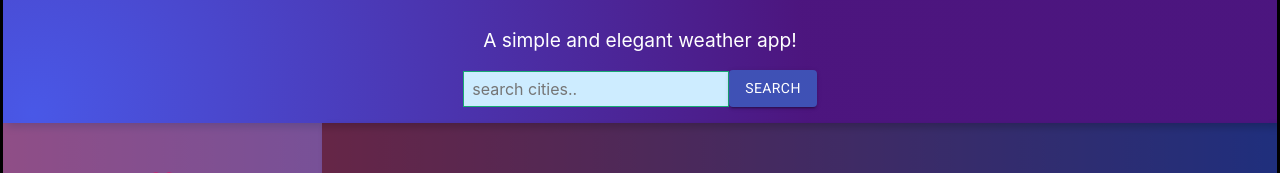
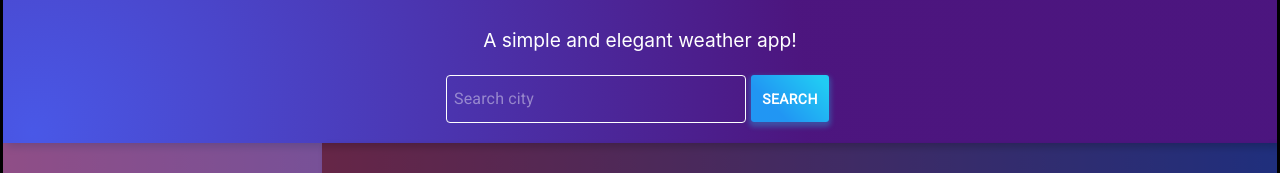
Before and after one commit to OmriGalShen/my-weather, a React (Create React App) app: page / in a window 1280 px wide. Shown: the part 223-396 px from the top of the page. Built offline with nearby package versions, Linux system fonts and the light colour scheme; no server answers.

Commit message:
added autocomplete to searchbox

```diff
--- a/src/components/content/weather/Weather.js
+++ b/src/components/content/weather/Weather.js
@@ -3,7 +3,12 @@ import "./Weather.css";
 import SearchBox from "./searcbox/SearchBox";
 import CardList from "./cardlist/CardList";
 import CityWeather from "./cityWeather/CityWeather";
-import { setCurrentWeather, setDailyWeather, setCityInfo } from "./utilityData";
+import {
+  setCurrentWeather,
+  setDailyWeather,
+  setCityInfo,
+  autoCompleteList
+} from "./utilityData";
 import { Grid } from "@material-ui/core";
 import Logo from "../../logo/Logo";
 import { Snackbar } from "@material-ui/core";
@@ -22,6 +27,7 @@ const Weather = props => {
   const [cityForecast, setcityForecast] = useState([]); // current city forecast data
   const [openToast, setOpenToast] = useState(false); // boolean of displaying toast message
   const [errorMessage, setErrorMessage] = useState(""); //toast messsage text
+  const [filteredCities, setFilteredCities] = useState([]);
 
   //update current and daily weather info
   const updateWeatherCallback = useCallback(() => {
@@ -73,6 +79,14 @@ const Weather = props => {
   //search field input changed
   const onSearchChange = event => {
     setSearchfield(event.target.value);
+    if (searchfield.length)
+      autoCompleteList(API_KEY, searchfield, handleSetFilteredCities);
+  };
+
+  //change filtered cities list
+  const handleSetFilteredCities = newFilteredCities => {
+    let filteredCitiesCopy = [...newFilteredCities];
+    setFilteredCities(filteredCitiesCopy);
   };
 
   return (
@@ -87,8 +101,11 @@ const Weather = props => {
           </Grid>
           <Grid item xs={12}>
             <SearchBox
+              API_KEY={API_KEY}
               handleSearchSubmit={handleSearchSubmit}
               searchChange={onSearchChange}
+              searchfield={searchfield}
+              filteredCities={filteredCities}
             />
           </Grid>
         </Grid>
--- a/src/components/content/weather/searcbox/SearchBox.js
+++ b/src/components/content/weather/searcbox/SearchBox.js
@@ -1,17 +1,65 @@
 import React from "react";
 import "./SearchBox.css";
 import { Button } from "@material-ui/core";
+import Autocomplete from "@material-ui/lab/Autocomplete";
+import TextField from "@material-ui/core/TextField";
+import { makeStyles } from "@material-ui/core/styles";
 
-const SearchBox = ({ searchChange, handleSearchSubmit }) => {
+const useStyles = makeStyles({
+  notchedOutline: {
+    borderWidth: "1px",
+    borderColor: "white"
+  },
+  input: {
+    height: "3em",
+    color: "white"
+  },
+  button: {
+    background: "linear-gradient(45deg, #2196F3 30%, #21CBF3 90%)",
+    border: 0,
+    borderRadius: 3,
+    boxShadow: "0 3px 5px 2px rgba(33, 203, 243, .3)",
+    color: "white",
+    fontWeight: "bold",
+    padding: "0.8em",
+    margin: 5
+  }
+});
+
+const SearchBox = props => {
+  const {
+    searchChange,
+    handleSearchSubmit,
+    searchfield,
+    filteredCities
+  } = props;
+  const classes = useStyles();
   return (
     <form className="searchbox" onSubmit={handleSearchSubmit}>
-      <input
-        className="ba b--green bg-lightest-blue"
-        type="search"
-        placeholder="search cities.."
-        onChange={searchChange}
+      <Autocomplete
+        clearOnEscape={true}
+        autoComplete={true}
+        options={filteredCities}
+        getOptionLabel={option => option.LocalizedName}
+        style={{ width: 300 }}
+        renderInput={params => (
+          <TextField
+            {...params}
+            placeholder="Search city"
+            fullWidth
+            variant="outlined"
+            value={searchfield}
+            onChange={searchChange}
+            InputProps={{
+              classes: {
+                notchedOutline: classes.notchedOutline,
+                input: classes.input
+              }
+            }}
+          />
+        )}
       />
-      <Button variant="contained" color="primary" type="submit" size="medium">
+      <Button className={classes.button} type="submit" size="medium">
         search
       </Button>
     </form>
--- a/src/components/content/weather/utilityData.js
+++ b/src/components/content/weather/utilityData.js
@@ -109,4 +109,22 @@ const forcatsToDays = (data, handleSetDays) => {
   }
 };
 
-export { setCurrentWeather, setDailyWeather, setCityInfo };
+const autoCompleteList = async (API_KEY, cityName, handleSetFilteredCities) => {
+  if (cityName.length) {
+    const cityNameQuery = queryString.stringify({ q: cityName });
+    const res = await fetch(
+      `https://dataservice.accuweather.com/locations/v1/cities/autocomplete?apikey=${API_KEY}&${cityNameQuery}`
+    );
+    res
+      .json()
+      .then(res => {
+        //autocomplete wasn't found
+        if (res) handleSetFilteredCities(res);
+      })
+      .catch(err => {
+        console.log(err);
+      });
+  }
+};
+
+export { setCurrentWeather, setDailyWeather, setCityInfo, autoCompleteList };
```
